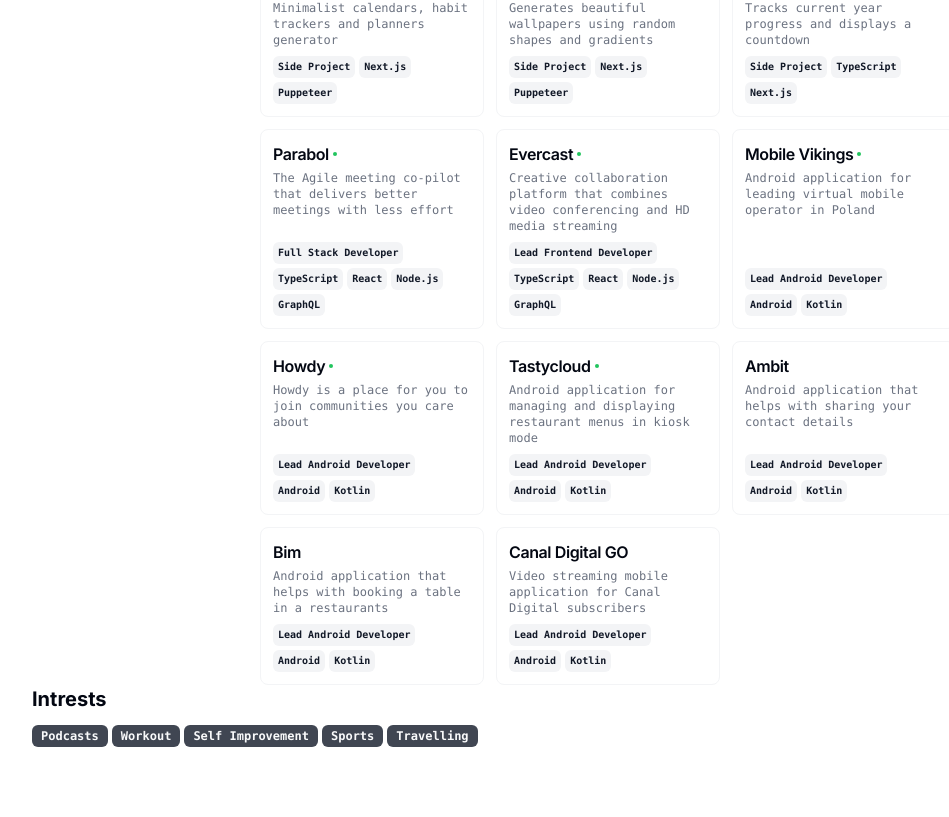
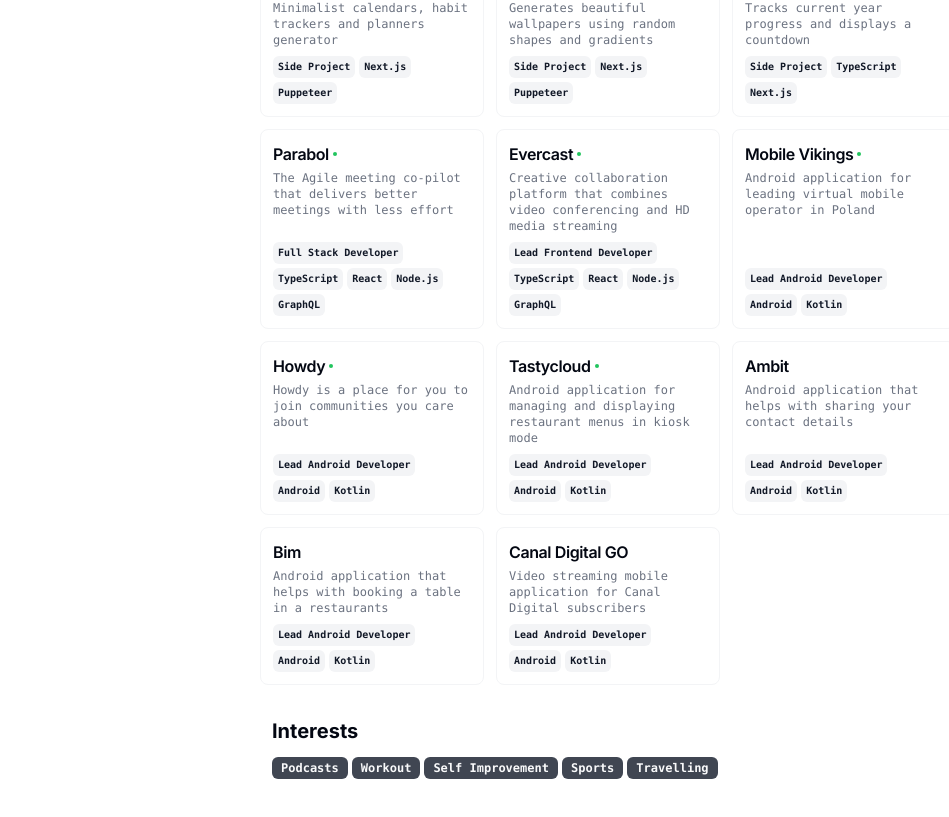
Before and after one commit to Viral-Sachde/cv, a Next.js app: page / in a window 1280 px wide. Shown: the part 1353-2170 px from the top of the page, without its empty margins (32-981 px from the left). Built offline with nearby package versions, Linux system fonts and the light colour scheme.

Commit message:
Update page.tsx

```diff
--- a/src/app/page.tsx
+++ b/src/app/page.tsx
@@ -186,16 +186,17 @@
             })}
           </div>
         </Section>
-      </section>
-
-      <Section>
-          <h2 className="text-xl font-bold">Intrests</h2>
+            <Section>
+          <h2 className="text-xl font-bold">Interests</h2>
           <div className="flex flex-wrap gap-1">
             {RESUME_DATA.intrests.map((intrests) => {
               return <Badge key={intrests}>{intrests}</Badge>;
             })}
           </div>
         </Section>
+      </section>
+
+
 
 
       <CommandMenu
```
